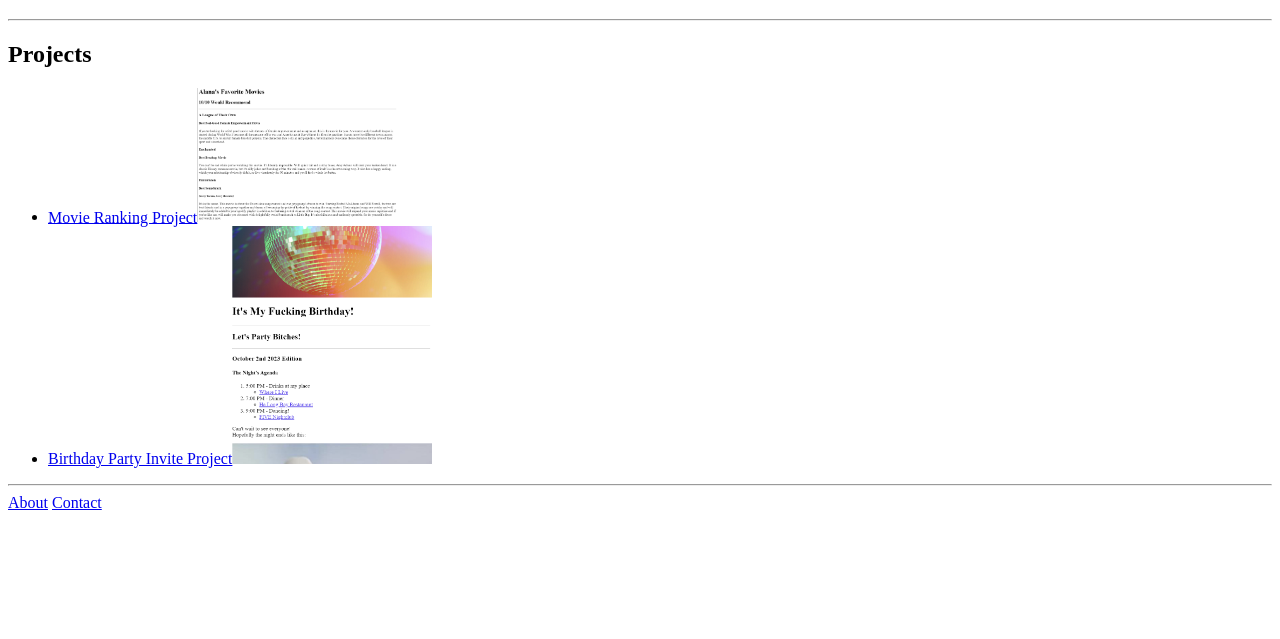
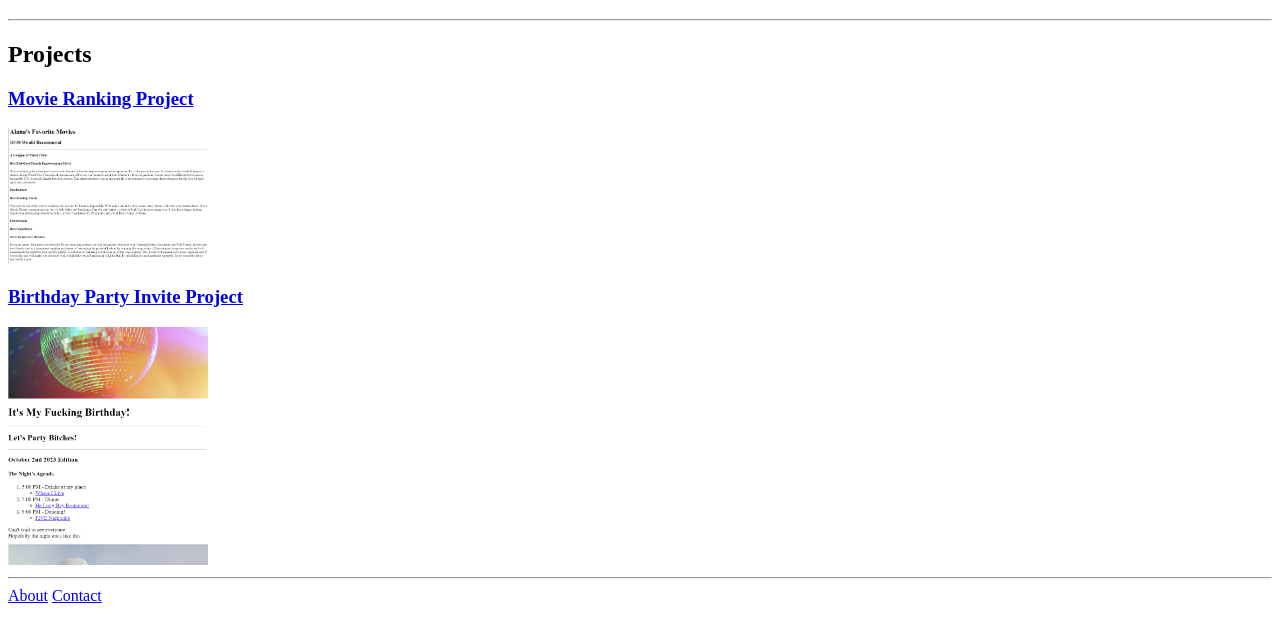
Before and after one commit to alanawanke/html-portfolio, a plain HTML site: page index.html in a window 1280 px wide. Shown: the part 61-700 px from the top of the page. Drawn offline with Linux system fonts and the light colour scheme.

Commit message:
Update index.html

```diff
--- a/index.html
+++ b/index.html
@@ -8,10 +8,10 @@
         <h1>Alana Wanke's Portfolio</h1>
         <hr>
         <h2>Projects</h2>
-        <ul>
-            <li><a href="./public/movie-ranking.html">Movie Ranking Project</a><a href="public/movie-ranking.html"><img src="./assets/images/Movie Ranking.png" alt="screenshot of movie ranking project" width="200"/></a></li>
-            <li><a href="./public/birthday-invite.html">Birthday Party Invite Project</a><a href="./public/birthday-invite.html"><img src="./assets/images/Birthday Invite.png" alt="screenshot of birthday invite project" width="200"></a> </li>
-        </ul>
+        <h3><a href="./public/movie-ranking.html">Movie Ranking Project</a></h3>
+            <a href="public/movie-ranking.html"><img src="./assets/images/Movie Ranking.png" alt="screenshot of movie ranking project" width="200"/></a>
+        <h3><a href="./public/birthday-invite.html">Birthday Party Invite Project</a></h3>
+            <a href="./public/birthday-invite.html"><img src="./assets/images/Birthday Invite.png" alt="screenshot of birthday invite project" width="200"></a>
         <hr>
         <a href="./public/about.html">About</a>
         <a href="./public/contact.html">Contact</a>
```
